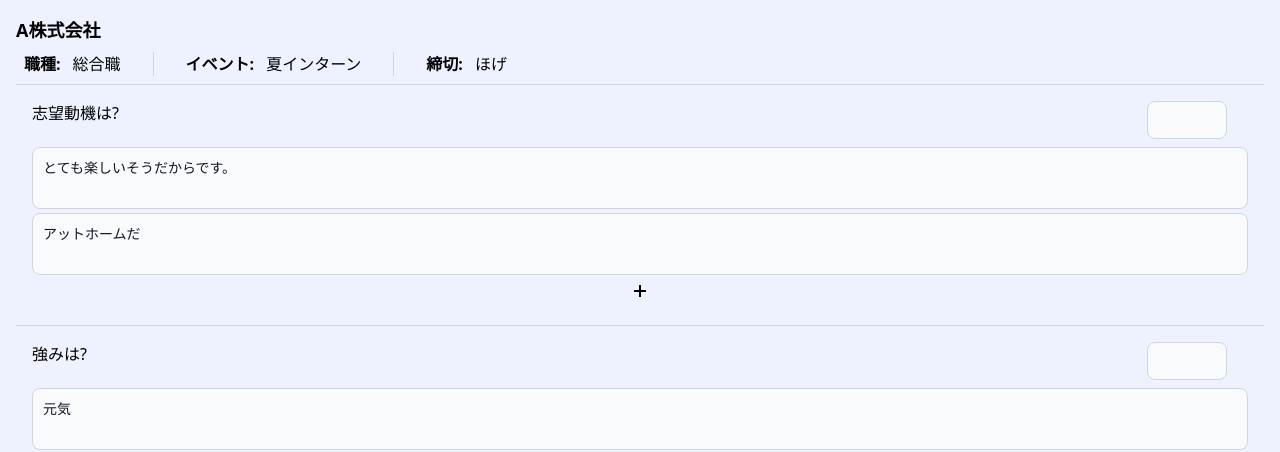
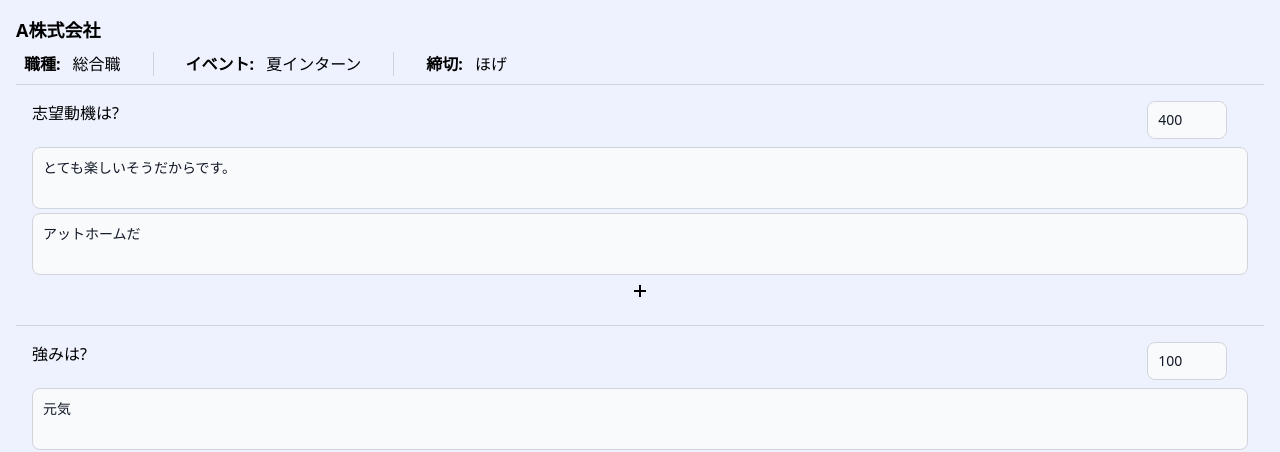
Before and after one commit to tomishima2904/es_manager, a Next.js app in the folder frontend/: page /user/entrysheets/1 in a window 1280 px wide. Shown: the top 452 px of the page. Built offline with nearby package versions, Linux system fonts and the light colour scheme.

Commit message:
feat: #16 SetCharsFormでフォーム内の変更検知を可能に

```diff
--- a/frontend/src/components/editing/forms/SetCharsForm.tsx
+++ b/frontend/src/components/editing/forms/SetCharsForm.tsx
@@ -1,5 +1,20 @@
-const SetCharsForm = (props: { maxChars: number }): JSX.Element => {
-  return <input type="number" maxLength={4} className="my-number-form" />;
+const SetCharsForm = (props: {
+  maxChars: number;
+  setMaxChars: (value: number) => void;
+}): JSX.Element => {
+  const { maxChars } = props;
+  const handleChange = (e: React.ChangeEvent<HTMLInputElement>) => {
+    props.setMaxChars(parseInt(e.target.value));
+  };
+  return (
+    <input
+      type="number"
+      maxLength={4}
+      value={maxChars}
+      className="my-number-form"
+      onChange={handleChange}
+    />
+  );
 };
 
 export default SetCharsForm;
```
